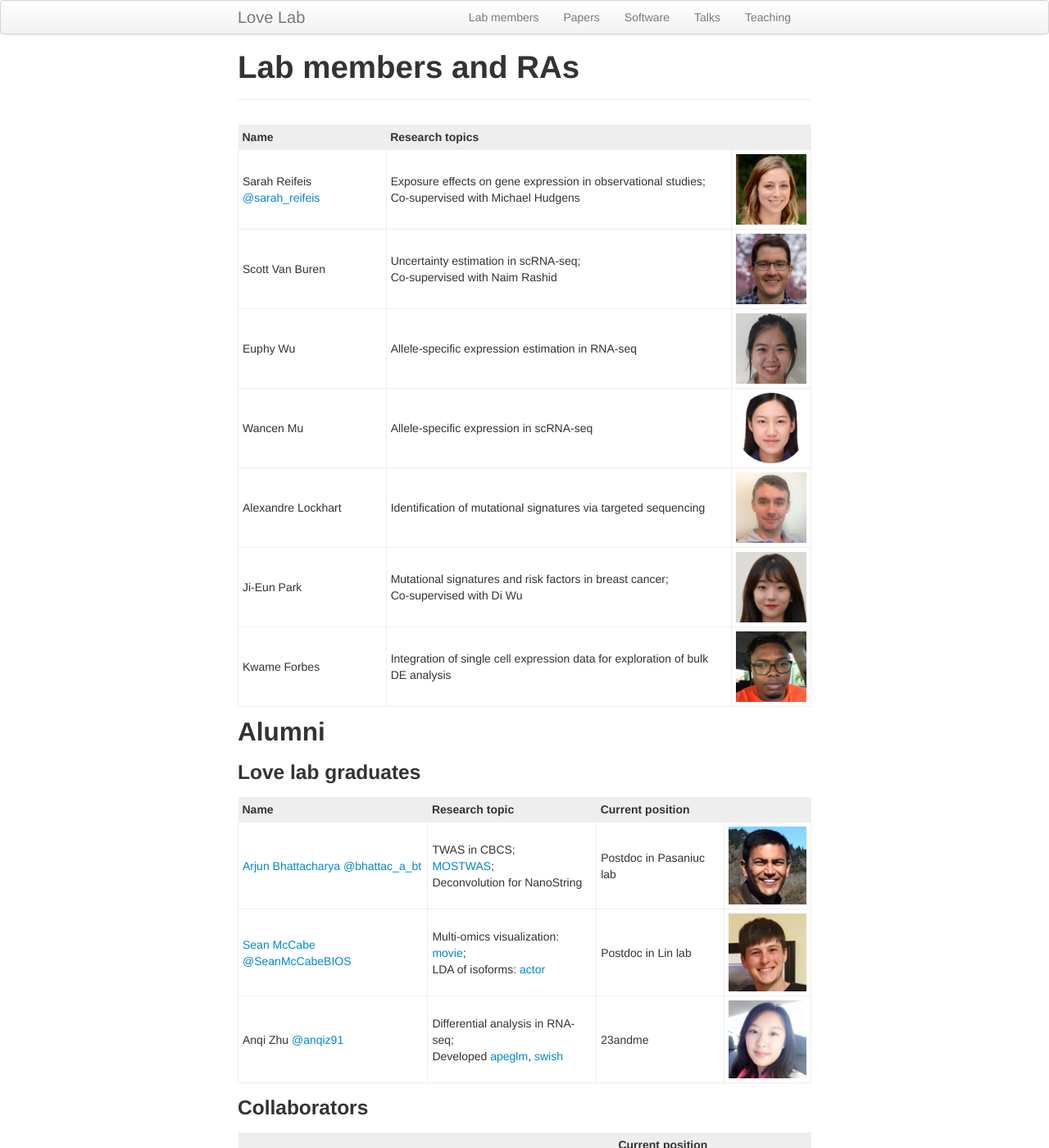
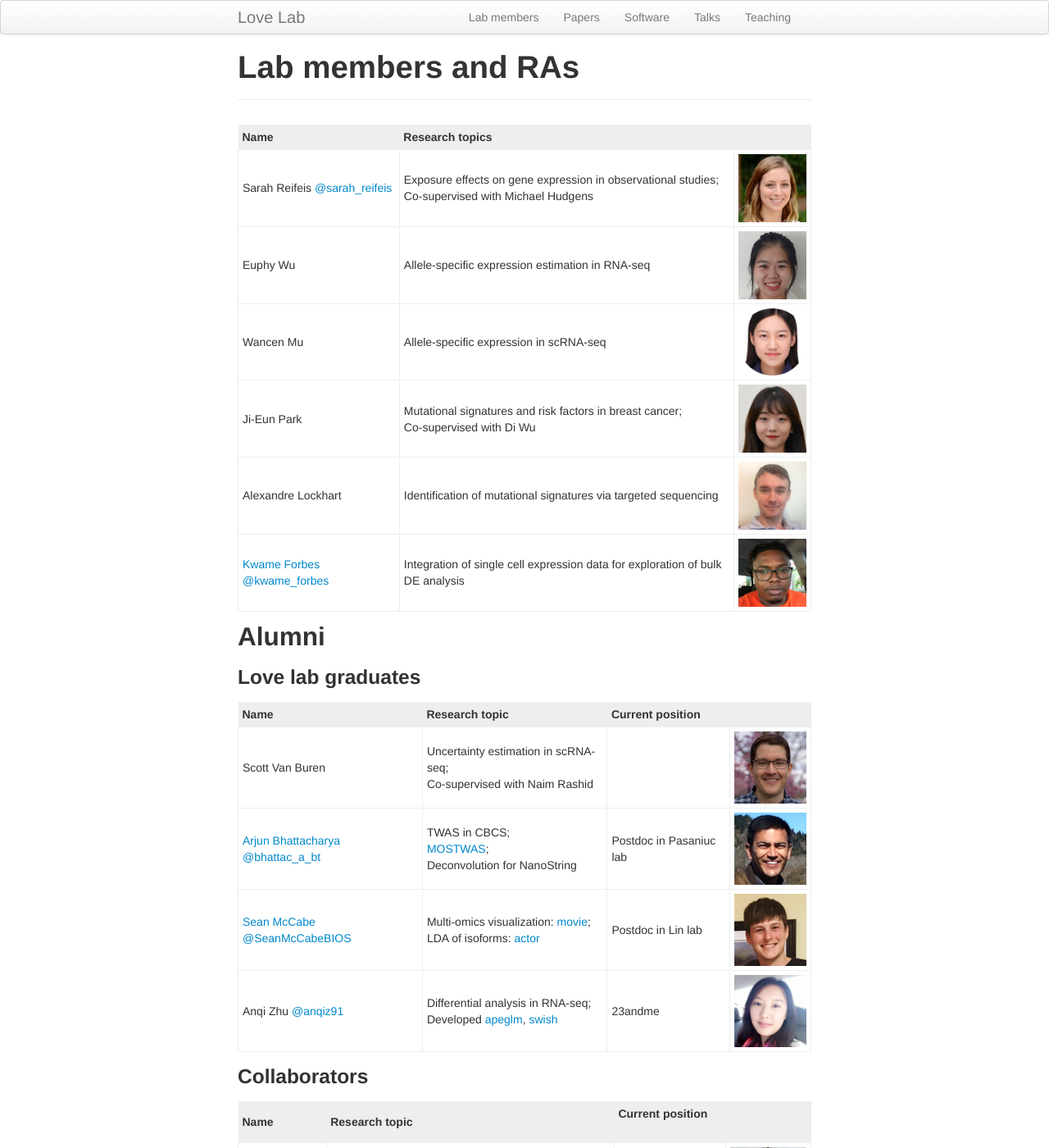
Before and after one commit to mikelove/mikelove.github.io, a Jekyll site: the page built from pages/lab.md, in a window 1280 px wide and 1400 px high. Shown: the whole window at 82% size. Built offline with Jekyll 4.4.1, drawn with Linux system fonts in a browser that asks for light colours; some of the changed text lies outside the part shown.

Commit message:
update website

```diff
--- a/pages/lab.md
+++ b/pages/lab.md
@@ -23,12 +23,11 @@ td{
 | Name | Research topics | |
 | :--- | :---- | :---- |
 | Sarah Reifeis [@sarah_reifeis](https://twitter.com/sarah_reifeis) | Exposure effects on gene expression in observational studies; <br> Co-supervised with Michael Hudgens | <img width="100" src="../assets/sarahreifeis.jpg"> |
-| Scott Van Buren | Uncertainty estimation in scRNA-seq; <br> Co-supervised with Naim Rashid | <img width="100" src="../assets/scottvanburen.jpg"> |
 | Euphy Wu | Allele-specific expression estimation in RNA-seq | <img width="100" src="../assets/euphywu.jpg"> |
 | Wancen Mu | Allele-specific expression in scRNA-seq | <img width="100" src="../assets/wancenmu.jpg"> |
+| Ji-Eun Park | Mutational signatures and risk factors in breast cancer; <br> Co-supervised with Di Wu | <img width="100" src="../assets/ji-eunpark.jpg"> |
 | Alexandre Lockhart | Identification of mutational signatures via targeted sequencing | <img width="100" src="../assets/alexlockhart.jpg"> |
-| Ji-Eun Park | Mutational signatures and risk factors in breast cancer; <br> Co-supervised with Di Wu | <img width="100" src="../assets/ji-eunpark.jpg"> |
-| Kwame Forbes | Integration of single cell expression data for exploration of bulk DE analysis | <img width="100" src="../assets/kwameforbes.jpg"> |
+| [Kwame Forbes](https://kwameforbes.github.io/) [@kwame_forbes](https://twitter.com/kwame_forbes) | Integration of single cell expression data for exploration of bulk DE analysis | <img width="100" src="../assets/kwameforbes.jpg"> |
 
 ## Alumni
 
@@ -36,6 +35,7 @@ td{
 
 | Name | Research topic | Current position &nbsp; &nbsp; &nbsp; | |
 | :--- | :---- | :---- | :---- |
+| Scott Van Buren | Uncertainty estimation in scRNA-seq; <br> Co-supervised with Naim Rashid | | <img width="100" src="../assets/scottvanburen.jpg"> |
 | [Arjun Bhattacharya](https://bhattacharya-a-bt.github.io) [@bhattac_a_bt](https://twitter.com/bhattac_a_bt) | TWAS in CBCS; <br> [MOSTWAS](https://github.com/bhattacharya-a-bt/MOSTWAS); <br> Deconvolution for NanoString | Postdoc in Pasaniuc lab | <img width="100" src="../assets/arjunbhattacharya.jpg"> |
 | [Sean McCabe](https://mccabes292.github.io/) [@SeanMcCabeBIOS](https://twitter.com/SeanMcCabeBIOS) | Multi-omics visualization: [movie](https://github.com/mccabes292/movie); <br> LDA of isoforms: [actor](https://github.com/mccabes292/actor) | Postdoc in Lin lab | <img width="100" src="../assets/seanmccabe.png"> |
 | Anqi Zhu [@anqiz91](https://twitter.com/anqiz91) | Differential analysis in RNA-seq; <br> Developed [apeglm](http://bioconductor.org/packages/apeglm), [swish](http://bioconductor.org/packages/fishpond) | 23andme | <img width="100" src="../assets/anqizhu.png"> |
@@ -52,5 +52,6 @@ td{
 
 | Name | Research topic | School (lab) | |
 | :--- | :---- | :---- | :---- |
-| [Avi Srivastava](https://k3yavi.github.io/) [@k3yavi](https://twitter.com/k3yavi) | Fast mapping, scRNA-seq quantification | Stony Brook University (Patro) | <img width="100" src="../assets/avisrivastava.jpg"> |
-| [Hirak Sarkar](https://hiraksarkar.github.io/) [@hiraksarkar](https://twitter.com/hiraksarkar) | Selective alignment, scRNA-seq simulation, transcript grouping | University of Maryland (Patro) | <img width="100" src="../assets/hiraksarkar.jpg"> |
+| [Avi Srivastava](https://k3yavi.github.io/) <br> [@k3yavi](https://twitter.com/k3yavi) | Fast mapping, scRNA-seq quantification | Stony Brook University (Patro) | <img width="100" src="../assets/avisrivastava.jpg"> |
+| [Hirak Sarkar](https://hiraksarkar.github.io/) <br> [@hiraksarkar](https://twitter.com/hiraksarkar) | Selective alignment, <br> scRNA-seq simulation, <br> transcript grouping | University of Maryland (Patro) | <img width="100" src="../assets/hiraksarkar.jpg"> |
+| [Stuart Lee](https://stuartlee.org/) <br> [@_stuartlee](https://twitter.com/_stuartlee) | Human centred approaches to data science, <br> tidy range operations | Monash University | <img width="100" src="../assets/stuartlee.jpg"> |
```
Also changed, not shown: assets/stuartlee.jpg (added).
